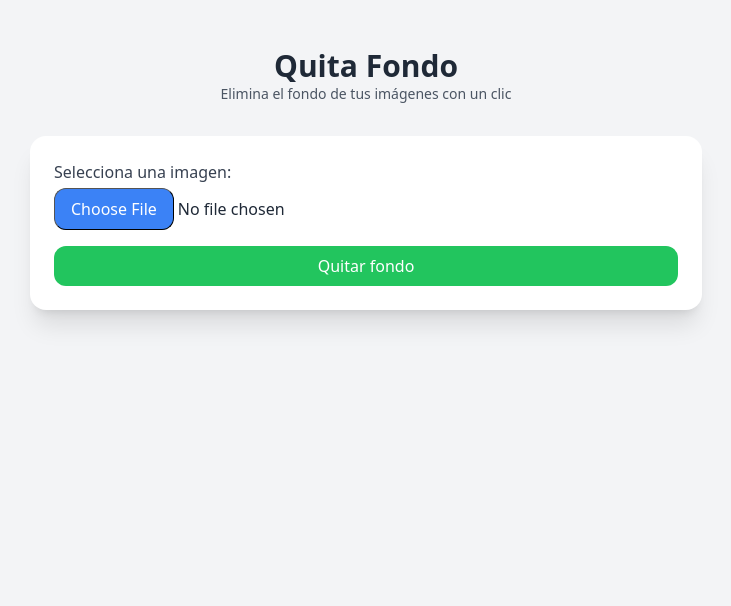
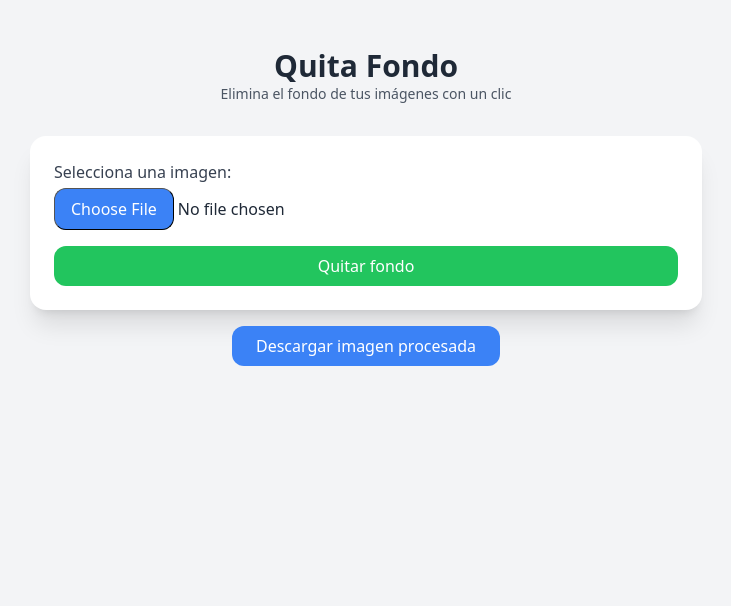
Before and after one commit to Elojandria/bg_off, a Flask app: page / in a window 1280 px wide. Shown: the top 606 px of the page, without its empty margins (274-1005 px from the left). Run offline with Flask 3, Linux system fonts and the light colour scheme; some libraries are stand-ins or nearby versions.

Commit message:
Update index.html

```diff
--- a/templates/index.html
+++ b/templates/index.html
@@ -41,6 +41,10 @@
       <div id="message" class="text-center text-sm mt-2 hidden"></div>
     </form>
   </main>
+     <!-- Botón de descarga -->
+    <button id="downloadButton" class="bg-blue-500 text-white py-2 px-6 rounded-xl mt-4 hidden">
+      Descargar imagen procesada
+    </button>
 
   <!-- Footer -->
   <footer class="mt-auto py-4 text-xs text-gray-500">
@@ -74,6 +78,21 @@
       }, 2000);
     });
   </script>
+  <!-- Script para descargar las imagenes -->
+  <script>
+  // Suponiendo que el backend ya procesó y subió la imagen
+  const processedImageName = 'imagen_sin_fondo.png';  // O el nombre que hayas generado dinámicamente
+  const downloadUrl = `/download/${processedImageName}`;  // Ruta de Flask para descargar
+
+  // Mostrar el botón de descarga una vez que el procesamiento haya terminado
+  document.getElementById('downloadButton').addEventListener('click', function() {
+    window.location.href = downloadUrl;  // Esto hará que se inicie la descarga
+  });
+
+  // Hacer visible el botón de descarga después del procesamiento
+  // Esto debe activarse una vez que la imagen esté lista
+  document.getElementById('downloadButton').classList.remove('hidden');
+</script>
 
 </body>
 </html>
```
